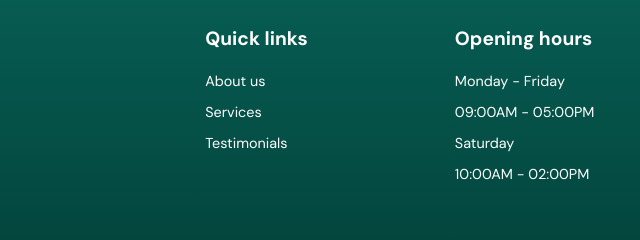
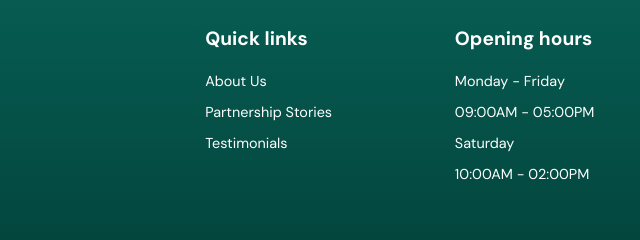
Before and after one commit to biteforce-aj/WMENSEPTTEST, a website: page partners.html in a window 1280 px wide. Shown: the part 3373-3613 px from the top of the page, 310-950 px from the left. Drawn offline with Linux system fonts and the light colour scheme.

Commit message:
Links update

```diff
--- a/partners.html
+++ b/partners.html
@@ -533,9 +533,9 @@
         <div class="footer-section">
           <div class="footer-heading">Quick links</div>
           <div class="footer-links">
-            <a href="partners.html#hero">About us</a>
-            <a href="services.html">Services</a>
-            <a href="index.html#testimonials">Testimonials</a>
+            <a href="partners.html#hero">About Us</a>
+            <a href="partners.html#p3-stories">Partnership Stories</a>
+            <a href="partners.html">Testimonials</a>
           </div>
         </div>
 
```
